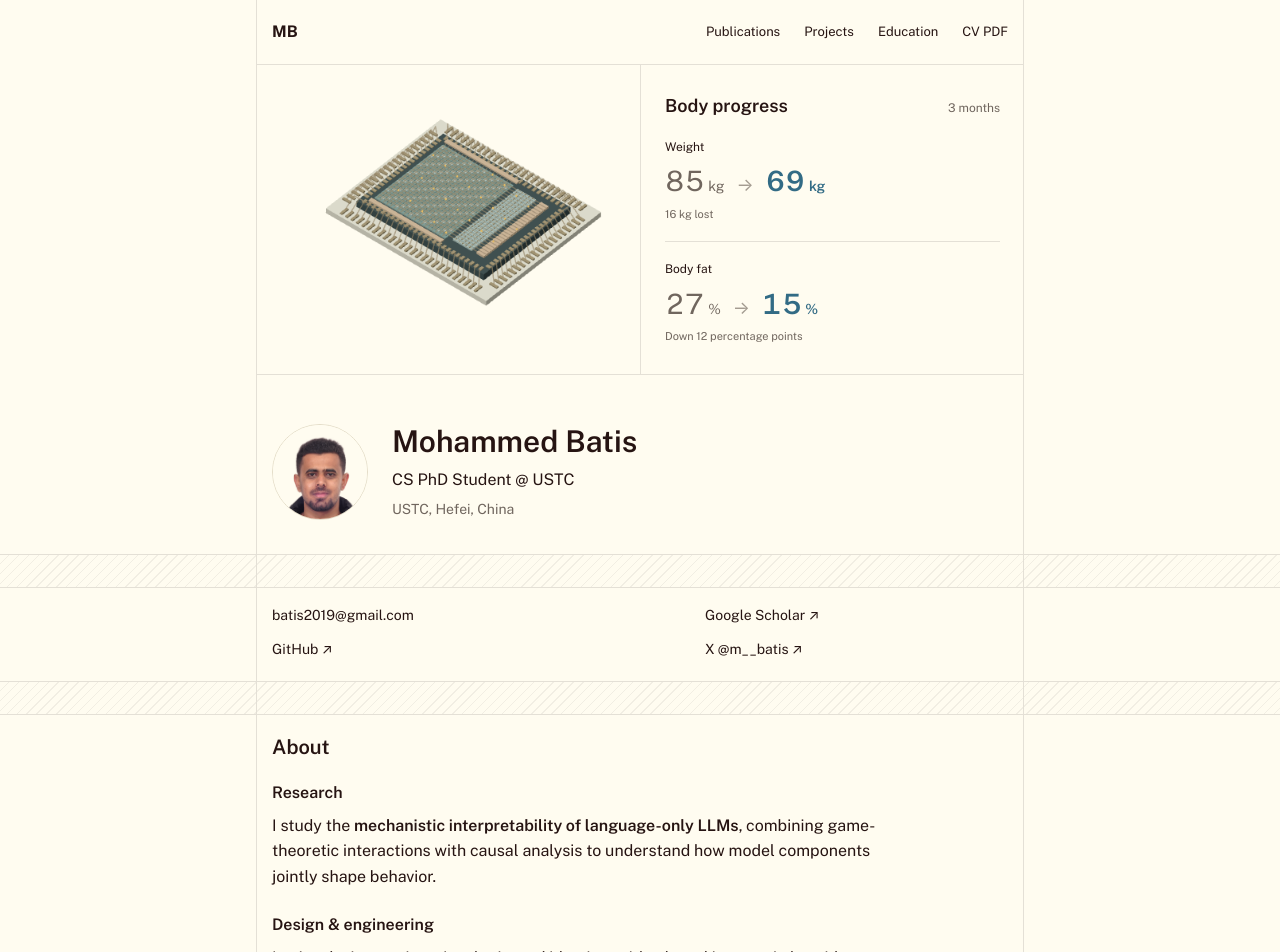
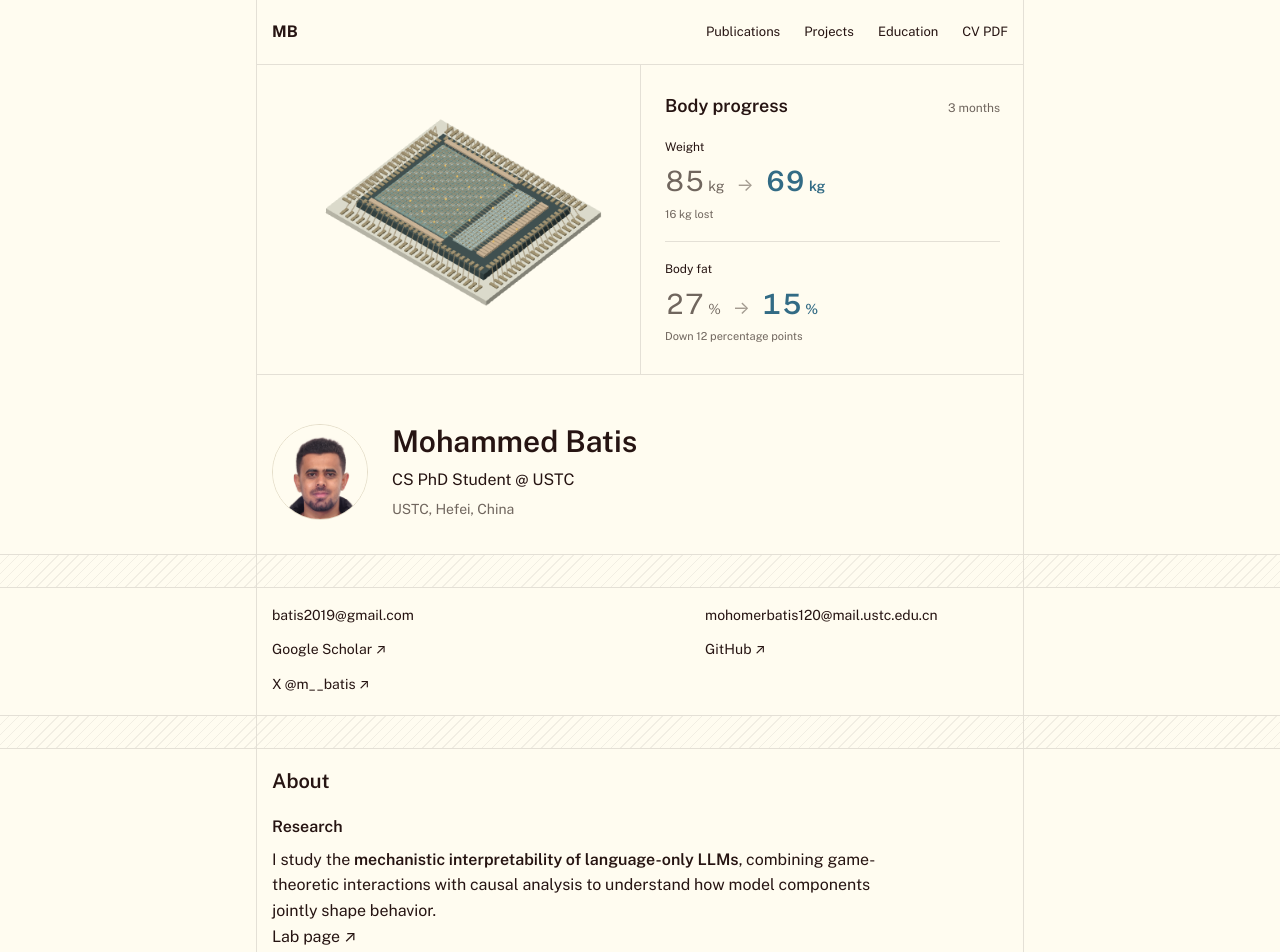
Before and after one commit to batis1/batis1, a SvelteKit app: page / in a window 1280 px wide. Shown: the top 952 px of the page. Built offline with nearby package versions, Linux system fonts and the light colour scheme.

Commit message:
Add lab profile and USTC email

```diff
--- a/src/routes/+page.svelte
+++ b/src/routes/+page.svelte
@@ -10,6 +10,8 @@
 		subtitle: "CS PhD Student @ USTC",
 		location: "USTC, Hefei, China",
 		email: "batis2019@gmail.com",
+		ustcEmail: "mohomerbatis120@mail.ustc.edu.cn",
+		lab: "https://mdm.wzu.edu.cn/pages/members-detail/MohammedBatis.htm",
 		x: "https://x.com/m__batis",
 		cv: "./mainCV.pdf?v=20260907",
 		github: "https://github.com/batis1",
@@ -164,12 +166,13 @@ const publications = [
     </aside>
 </div>
 <header><img src={profile.image} alt={profile.name} width="96" height="96" /><div><h1>{profile.name}</h1><p>{profile.subtitle}</p><span>{profile.location}</span></div></header>
-<div class="contacts"><a href={`mailto:${profile.email}`}>{profile.email}</a><a href={profile.scholar}>Google Scholar &nearr;</a><a href={profile.github}>GitHub &nearr;</a><a href={profile.x}>X @m__batis &nearr;</a></div>
+<div class="contacts"><a href={`mailto:${profile.email}`}>{profile.email}</a><a href={`mailto:${profile.ustcEmail}`}>{profile.ustcEmail}</a><a href={profile.scholar}>Google Scholar &nearr;</a><a href={profile.github}>GitHub &nearr;</a><a href={profile.x}>X @m__batis &nearr;</a></div>
 <section id="about" aria-labelledby="about-title">
     <h2 id="about-title">About</h2>
     <div class="about-topic">
         <h3>Research</h3>
         <p class="intro">I study the <strong>mechanistic interpretability of language-only LLMs</strong>, combining game-theoretic interactions with causal analysis to understand how model components jointly shape behavior.</p>
+        <p class="intro"><a href={profile.lab}>Lab page &nearr;</a></p>
     </div>
     <div class="about-topic">
         <h3>Design & engineering</h3>
```
